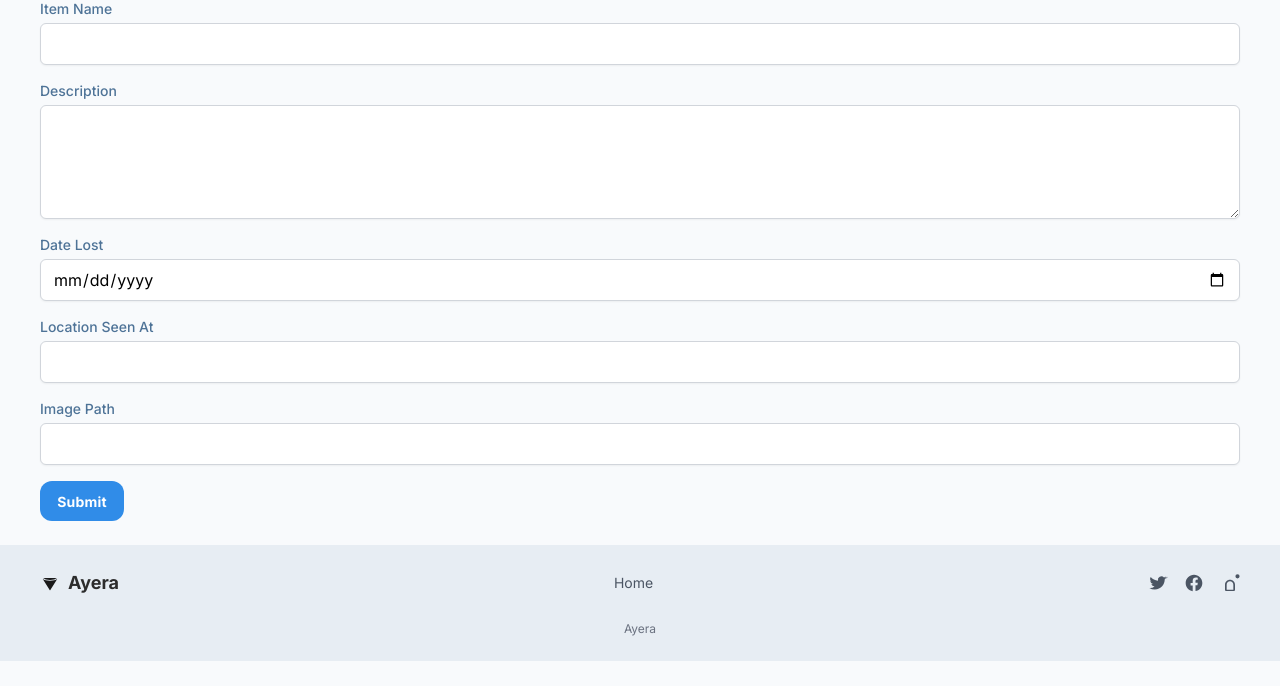
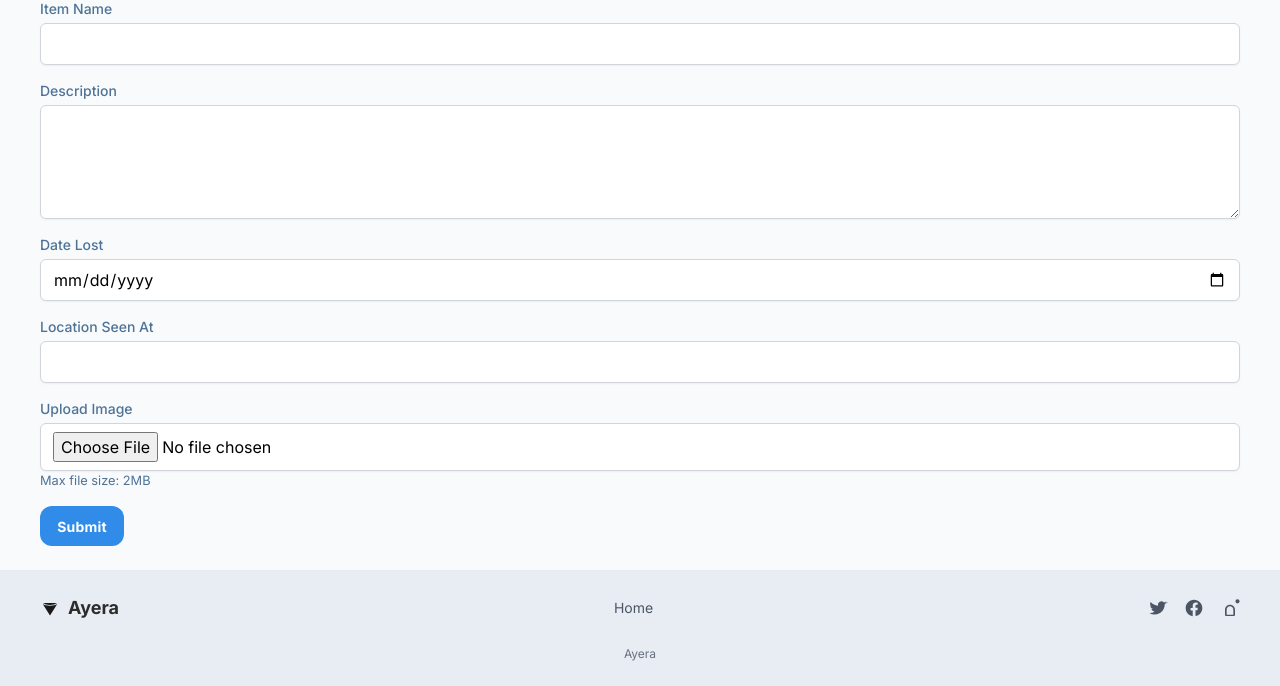
Before and after one commit to Nanajoa/Lost_And_Found_System, a PHP site: page /views/report-form.php in a window 1280 px wide. Shown: the part 146-832 px from the top of the page. Before the commit the page ends 807 px from the top, so only its background shows below. Run offline with PHP 8.4, Linux system fonts and the light colour scheme; some libraries are stand-ins or nearby versions.

Commit message:
Report-form modifications

```diff
--- a/views/homepage.php
+++ b/views/homepage.php
@@ -33,10 +33,10 @@
           </a>
         </div>
         <div class="flex flex-1 justify-end gap-4">
-          <a href="./report.php">
+          <a href="report-form.php">
             <button
               class="flex min-w-[84px] max-w-[200px] cursor-pointer items-center justify-center overflow-hidden rounded-xl h-10 px-4 bg-[#308ce8] text-white text-sm font-bold leading-normal tracking-[0.015em]">
-              <span class="truncate">Report An Item</span>
+              <span class="truncate">Report Found Item</span>
             </button>
           </a>
           <a href="profile.php">
--- a/views/report-form.php
+++ b/views/report-form.php
@@ -97,8 +97,9 @@ if ($_SERVER['REQUEST_METHOD'] === 'POST') {
             <input type="text" id="location_seen_at" name="location_seen_at" class="form-input mt-1 block w-full rounded-md border-gray-300 shadow-sm focus:border-indigo-300 focus:ring focus:ring-indigo-200 focus:ring-opacity-50" required>
           </div>
           <div class="flex flex-col">
-            <label for="image_path" class="text-sm font-medium text-[#4e7397]">Image Path</label>
-            <input type="text" id="image_path" name="image_path" class="form-input mt-1 block w-full rounded-md border-gray-300 shadow-sm focus:border-indigo-300 focus:ring focus:ring-indigo-200 focus:ring-opacity-50">
+            <label for="image_path" class="text-sm font-medium text-[#4e7397]">Upload Image</label>
+            <input type="file" id="image_path" name="image_path" accept="image/*" class="form-input mt-1 block w-full rounded-md border-gray-300 shadow-sm focus:border-indigo-300 focus:ring focus:ring-indigo-200 focus:ring-opacity-50" required>
+            <small class="text-[#4e7397]">Max file size: 2MB</small>
           </div>
           <button type="submit" class="flex min-w-[84px] max-w-[200px] cursor-pointer items-center justify-center overflow-hidden rounded-xl h-10 px-4 bg-[#308ce8] text-white text-sm font-bold leading-normal tracking-[0.015em]">
             Submit
@@ -156,3 +157,13 @@ if ($_SERVER['REQUEST_METHOD'] === 'POST') {
     </div>
     </body>
     </html>
+
+<script>
+  document.getElementById('image_path').addEventListener('change', function(event) {
+    const file = event.target.files[0];
+    if (file && file.size > 2 * 1024 * 1024) { // 2MB in bytes
+      alert('The file size exceeds 2MB. Please upload a smaller file.');
+      event.target.value = '';
+    }
+  });
+</script>
```
